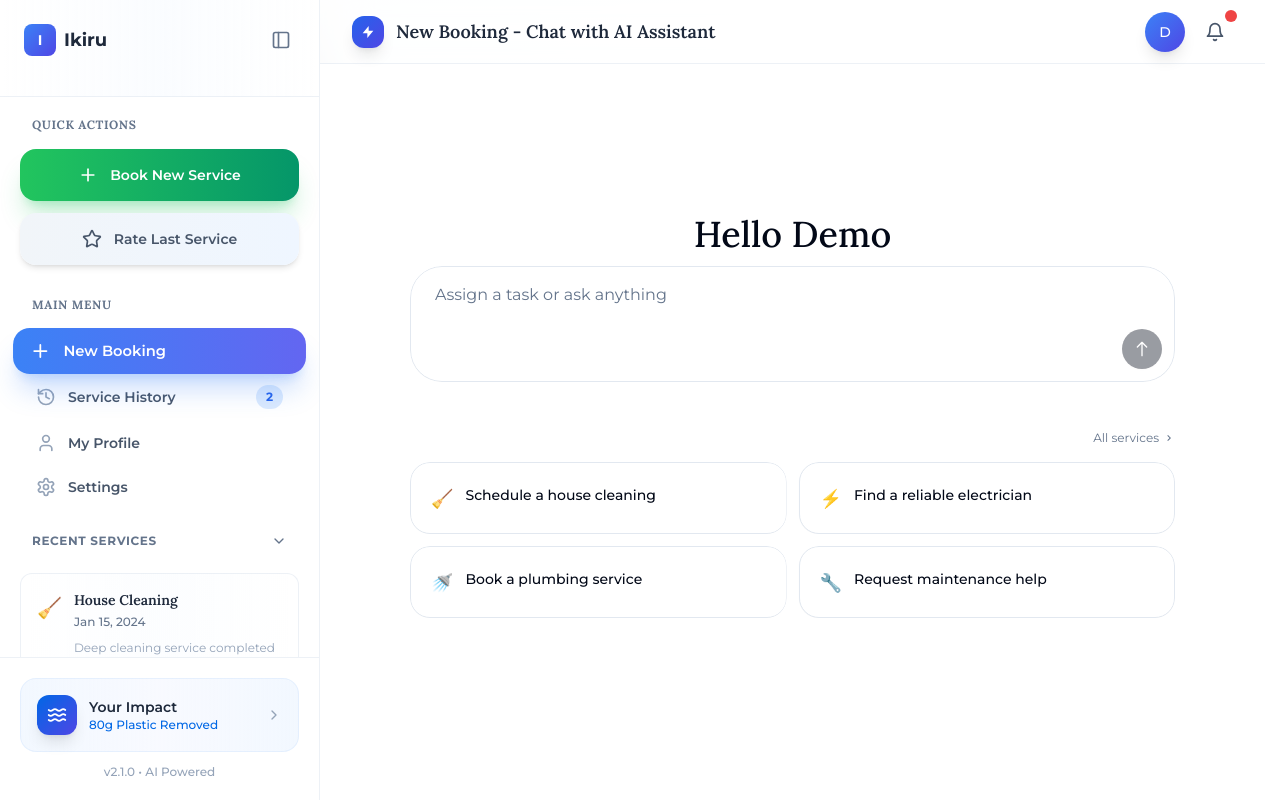
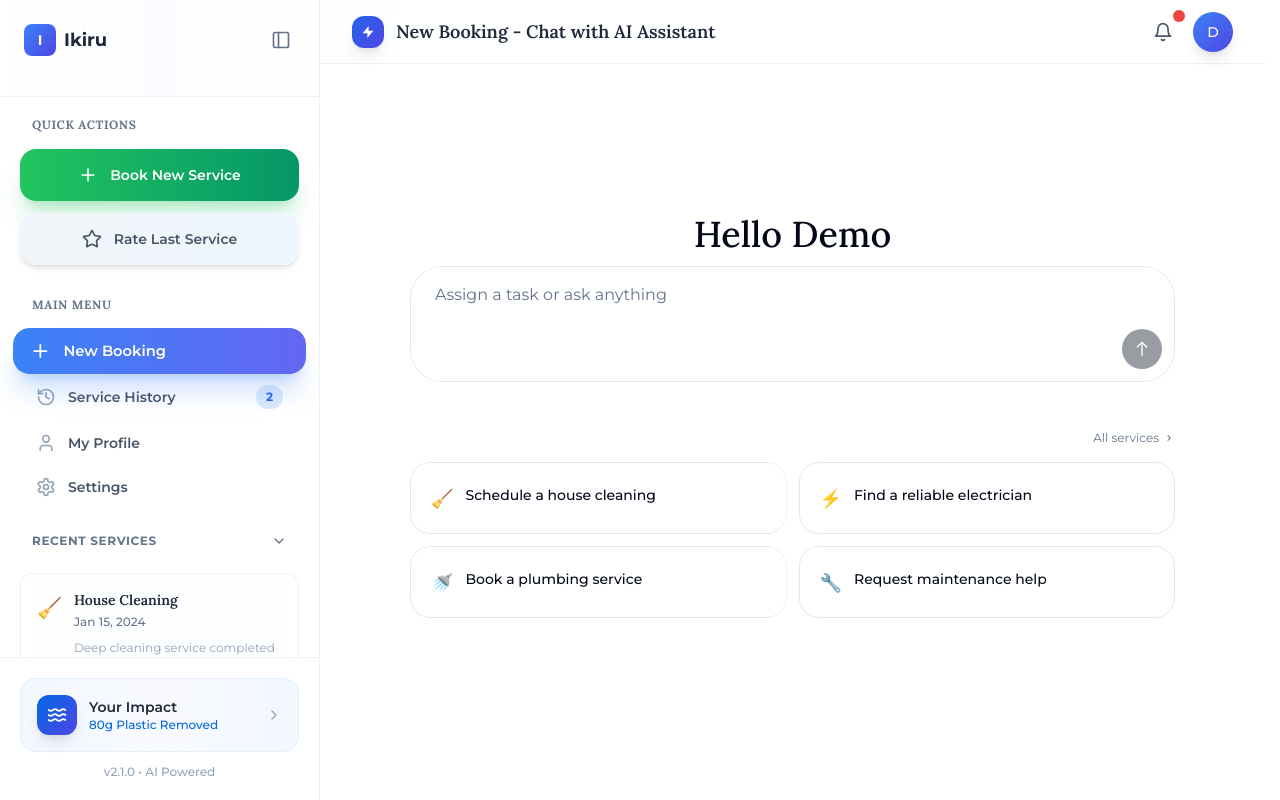
Before and after one commit to shiivatsh/iki-uidesign-test, a React (Vite) app: page /new-booking in a window 1280 px wide. Built offline with nearby package versions, Linux system fonts and the light colour scheme.

Commit message:
Fix profile and notification icon position
Move the notification icon to the left of the profile image.

```diff
--- a/src/pages/NewBooking.tsx
+++ b/src/pages/NewBooking.tsx
@@ -148,6 +148,13 @@ function NewBookingContent() {
                     </div>
 
                     <div className="flex items-center space-x-3">
+                        {/* Notification Icon */}
+                        <button className="relative p-2 hover:bg-slate-100 rounded-full transition-colors">
+                            <Bell className="w-5 h-5 text-slate-600" />
+                            {/* Notification Badge */}
+                            <span className="absolute -top-1 -right-1 w-3 h-3 bg-red-500 rounded-full"></span>
+                        </button>
+
                         {/* User Profile Circle */}
                         <div className="relative" ref={dropdownRef}>
                             <button
@@ -165,13 +172,6 @@ function NewBookingContent() {
                                 />
                             )}
                         </div>
-
-                        {/* Notification Icon */}
-                        <button className="relative p-2 hover:bg-slate-100 rounded-full transition-colors">
-                            <Bell className="w-5 h-5 text-slate-600" />
-                            {/* Notification Badge */}
-                            <span className="absolute -top-1 -right-1 w-3 h-3 bg-red-500 rounded-full"></span>
-                        </button>
                     </div>
                 </header>
 
```
